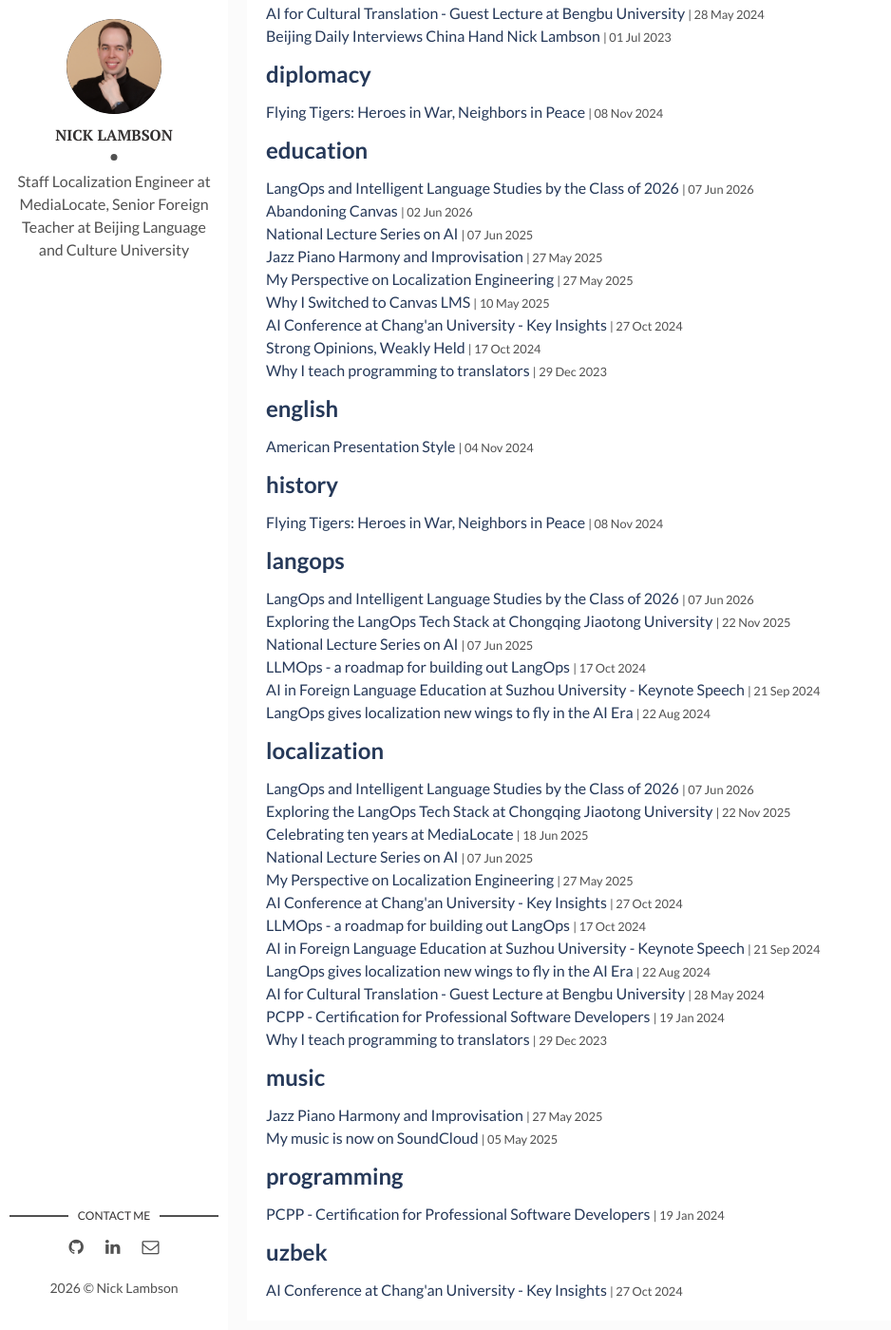
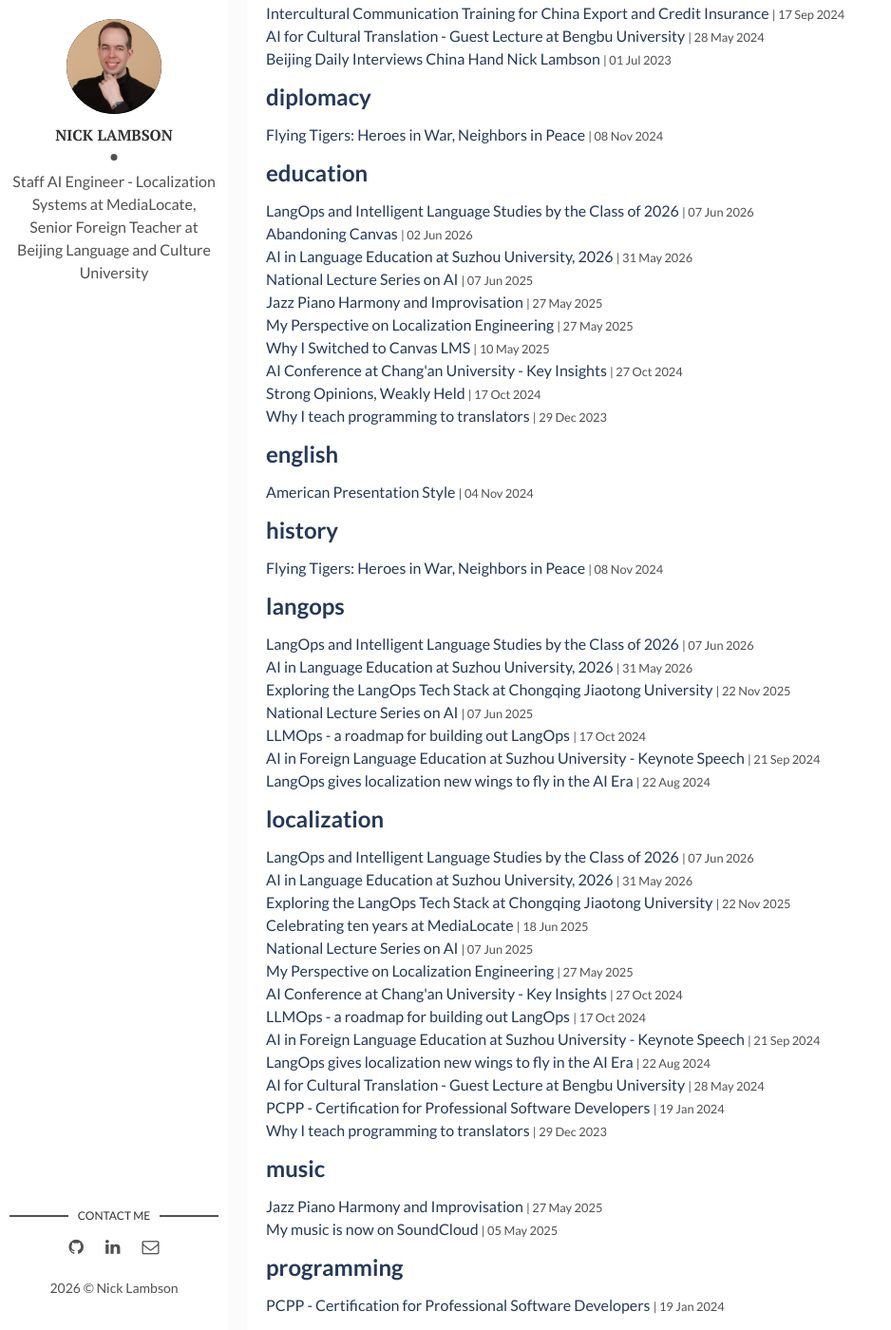
Before and after one commit to nicklambson/nicklambson.github.io, a Jekyll site: the page built from tags.html, in a window 1280 px wide and 1400 px high, scrolled down 1351 px. Shown: the whole window at 95% size, without its empty margins (0-938 px from the left). Built offline with Jekyll 4.4.1, drawn with Linux system fonts in a browser that asks for light colours; some of the changed lines change nothing that is shown; some of the changed text lies outside the part shown.

Commit message:
Suzhou conference 2026

```diff
--- a/_config.yml
+++ b/_config.yml
@@ -1,6 +1,6 @@
 title: Nick Lambson
 description: > # this means to ignore newlines until "baseurl:"
-  Nick Lambson is a localization engineer and teacher living in Beijing, China.
+  Nick Lambson is a an AI engineer and educator of localization systems living in Beijing, China.
 permalink: ':title/'
 baseurl: "/" # the subpath of your site, e.g. /blog
 url: "nicklambson.github.io" # the base hostname & protocol for your site, e.g. http://example.com
@@ -9,7 +9,7 @@
 # Author Settings
 author: Nick Lambson # add your name
 author-img: nick-lambson-portrait.jpg # add your photo
-about-author: Staff Localization Engineer at MediaLocate, Senior Foreign Teacher at Beijing Language and Culture University
+about-author: Staff AI Engineer - Localization Systems at MediaLocate, Senior Foreign Teacher at Beijing Language and Culture University
 
 social-github: nicklambson # add your Github handle
 social-linkedin: nicklambson
--- /dev/null
+++ b/_posts/2026-05-31-suzhou-ai-language-education-conference.md
@@ -0,0 +1,96 @@
+---
+layout: post
+title: AI in Language Education at Suzhou University, 2026
+date: 2026-05-31 10:00:00 +0800
+description: A summary of keynote research from the May 2026 symposium on foreign language teaching reform in the AI era.
+img: suzhou_conference_2026.png
+fig-caption:
+tags: [ai, education, langops, localization]
+categories: [blog]
+author: Nick Lambson
+---
+
+On May 29–31, 2026, I returned to [Suzhou University](https://nicklambson.github.io/suzhou-ai-in-foreign-language-education/) in Anhui Province for the second time in two years — this time for the **Symposium on Foreign Language Teaching Reform in the AI Era** (人工智能时代外语教学改革研讨会), co-hosted with Fuyang Normal University. About 150 educators gathered to work through a question that no longer feels theoretical: not whether AI belongs in the language classroom, but how to redesign roles, curricula, and ethics now that it is already there.
+
+Below is my summary of the keynote research. I have organized it by theme rather than by speaker order, because that is how the ideas actually connected in the room.
+
+![Suzhou Conference 2026](/assets/img/suzhou_conference_2026.png)
+
+## Three tensions running through the conference
+
+Three threads kept reappearing across the keynotes.
+
+**Opportunity versus equity.** AI promises personalization at scale, but several speakers showed that the promise is unevenly distributed. Zhu Yue of Anhui University cited national survey data showing sharp gaps between eastern and western China in network infrastructure, smart-board adoption, AI teaching coverage, and teacher digital literacy. In some comparisons, urban teachers' daily use of national education platforms ran four times longer than their rural counterparts. Zhao Congyi of Fuyang Normal University described a parallel problem at the institutional level: many foreign-language teachers know AI exists but lack familiar tools, practice environments, and time to experiment.
+
+**Human agency versus automation.** Li Xiaopeng of National University of Defense Technology argued philosophically that generative AI is a powerful *intertextual* machine — it recombines existing texts brilliantly — but not a genuine dialogic partner capable of *intersubjectivity*, the mutual recognition that both speakers can change each other's thinking. Kizito Tekwa of the University of Ottawa offered an empirical counterweight: students who critically reviewed AI-generated paragraphs improved their own writing, but only when they worked individually did they reliably transfer that critique into their drafts. The lesson from both talks is similar: AI assists learning when humans stay in the critic's chair.
+
+**Chat versus systems.** My own presentation pointed to a practical version of the same idea. Most teachers still copy text into a chat window and copy it back out. That workflow works until you need files, multi-step tasks, or runnable tools — which is exactly what language-technology education increasingly requires.
+
+## Teacher roles and AI literacy
+
+The conference opened with a policy-scale view from Zhu Yue on **teacher role transformation in the digital era**. His argument was that the traditional "knowledge transmitter" role is weakening not because teachers matter less, but because standardized explanation is now cheap. What remains indispensable is design, diagnosis, and values: learning designer, data-informed instructor, emotional guide, and ethics gatekeeper.
+
+Zhu proposed a **five-dimension competency model** for the intelligent era: AI awareness and philosophy; AI application integrated across teaching; cross-disciplinary fusion; data-driven instructional decisions; and ethics and security. The model is not a checklist — he described three interacting chains, where ethical awareness filters data use, application generates evidence, and evidence refines philosophy.
+
+Zhao Congyi offered a complementary **four-dimension framework** tailored to foreign-language faculty: cognitive understanding of what AI can and cannot do; value attitude anchored in "education first, AI as tool" (育人为本、AI为器); scientific-educational application; and ethical responsibility. He drew on Celik's AI literacy framework and UNESCO's 2024 AI competency framework for teachers, but localized the discussion with campus cases that made the abstractions feel usable.
+
+Two examples stood out. In a course on Chinese cultural communication, teachers used **Doubao AI as a "cultural language partner"** — answering background questions before class, modeling idiomatic expressions during class, and giving personalized writing feedback after class. A unit on Peking duck moved from vocabulary drill to cross-cultural comparison: students asked why duck is considered "cooling" in traditional Chinese medicine, practiced food-host interview language in class, and wrote essays comparing roast duck to hometown dishes with AI-assisted revision.
+
+In translation pedagogy, Zhao described a **human-machine collaborative workflow** on the "试译宝" platform: students submit pre-class trial translations, compare AI translation, AI polishing, and prompt-engineered translation in class, and receive both intelligent scoring and teacher evaluation. The point is not to replace the translator but to make prompt design, post-editing, and domain knowledge visible parts of the curriculum.
+
+Wang Peng of the Hefei Academy of Educational Sciences rounded out the policy layer with **five principles for AI in English teaching**: appropriateness (适切性), ease of use (易用性), stability (稳定性), student agency (主体性), and criticality (批判性). He traced AI's evolution from Dartmouth 1956 through narrow AI, generative AI, large models, and AI agents, then mapped current Ministry of Education guidance — "AI to assist learning, teaching, and research" — onto concrete EFL scenarios: personalized reading paths, conversational practice, writing support, and real-time feedback aligned with the 2025 *Guidelines for Generative AI Use among Primary and Secondary Students*.
+
+## Redesigning the classroom
+
+If the first cluster of talks asked *who the teacher becomes*, the next asked *what the classroom becomes*.
+
+Cao Jun of the Anhui Provincial Foreign Language Association made the strongest pedagogical case for **Understanding by Design (UbD) fused with Project-Based Learning (PBL)**. UbD is backward design: decide what enduring understanding you want, design evidence of that understanding, then plan learning experiences. PBL is not a dessert activity tacked onto a finished unit — it is the main course, a sustained inquiry ending in a public product.
+
+Cao's worked example, **"My Hometown's Palette,"** used a seventh-grade English unit on colors to build cultural identity. Students moved through essential questions like *How do colors shape our memories of a place?* and produced posters or short videos introducing their hometown's palette to an authentic audience. He walked through GRASPS task design (Goal, Role, Audience, Situation, Product, Standards) and the WHERETO framework for sequencing experiences — hook, explore, rethink, evaluate, tailor, organize.
+
+Wang Peng's contribution on the English classroom emphasized **generative AI's four research-backed orientations** in EFL: intelligent content generation, conversational support, writing coaching beyond grammar correction, and real-time analytic feedback. His examples tied these orientations to textbook units on plants and disaster response, showing how teachers can use AI to extend reading-for-writing tasks rather than replace them.
+
+Kizito Tekwa's study, **"Do Two Heads Write Better Than One?"**, gave the conference its clearest experimental result. Fifty-six first-year academic writing students individually critiqued AI-generated descriptive paragraphs, then either wrote in groups (n=27) or individually (n=29). Overall writing quality did not differ much, but the pattern of *how* students learned from AI did:
+
+- **Groups** wrote significantly longer paragraphs, with stronger thesis statements and grammar scores, and reported much higher motivation and self-efficacy after the task.
+- **Individuals** were far better at transferring their AI critique into their own writing: 100% success at reproducing strengths they had identified in AI text, versus 56–72% for groups; weakness repetition dropped from 55% to 32% for individuals but stayed around 60% for groups.
+
+His teaching recommendation matched what many of us already do informally: **group brainstorming and drafting, then individual revision** — use collaboration for energy and volume, use solitude for critical transfer.
+
+## Philosophy, epistemology, and global context
+
+The most abstract — and in some ways most necessary — talks asked what kind of knowledge AI actually produces.
+
+Li Xiaopeng's keynote, **"Can Human-Machine Dialogue Achieve Knowledge Innovation?"**, drew on Bakhtin, Habermas, and Kristeva to distinguish **intersubjectivity** from **intertextuality**. True dialogic knowledge creation requires both parties to treat the other as a potential source of new meaning. Generative AI, by contrast, operates through statistical prediction over prior text — Li called it a "giant intertextual machine" with extraordinary retrospective reach but no embodied forward-looking stance. Human-AI dialogue can be useful, he argued, but the human supplies the subjectivity, the intention, and the openness to being changed.
+
+Zhang Xiaorong's talk on **large language models, language epistemology, and foreign-language major construction** bridged classical linguistics with the current moment. Tracing the arc from Chomsky's *Knowledge of Language* and the innateness hypothesis through Universal Grammar, he asked what the "language faculty" means when students also learn from models trained on the entire internet. His slides pointed toward new professional identities for language graduates — **language advisor, language partner, language assessment specialist** — and toward prompt engineering as a core skill for the major. (I am summarizing here from partial slide content; the legacy `.ppt` format did not yield a full transcript.)
+
+Benjamin H. Nam of the University of Tennessee placed the conference in a **global comparative frame**. Using C. Wright Mills's sociological imagination and Bourdieu's concepts of habitus, cultural capital, and linguistic hegemony, he examined China's rise in AI-STEAM research alongside transnational academic mobility under the Belt and Road Initiative. China hosted nearly half a million international students by 2018–2019, with a growing share at the postgraduate and doctoral level; simultaneously, Chinese students remain the largest group in Anglophone knowledge hubs. Nam's question for the academy was reflexive: how does cosmopolitan knowledge reproduction change when the center of research gravity shifts?
+
+## My presentation: From LLMs to Agents
+
+I spoke on the last day about a shift I see in my own teaching at Beijing Language and Culture University: from **cloud-based LLMs** to **AI agents** that work on your files and carry tasks through to completion.
+
+Most of us already use LLMs by copying text into ChatGPT and copying answers back. That pattern has three natural limits: the model cannot see your course folder, it requires constant back-and-forth for complex outputs, and it cannot deliver a runnable tool — only text about one.
+
+Agents change the equation. An agent can read and write files, run Python, browse the web, and keep working on a multi-step task without you reprompting every minute. The progression, following Maarten Grootendorst's visual guide, runs from a plain LLM (prompt → answer), to an augmented LLM with fixed tool steps, to an autonomous agent that plans, acts, observes results, and replans until done.
+
+I demonstrated three use cases from my own courses:
+
+1. **Textbook to HTML class notes.** I paste a chapter into a plain `.txt` file, point an agent at the folder of exhibit images, and ask it to build a self-contained HTML page with glossary entries after first mention of key terms and collapsible classroom activities. The whole workflow takes about fifteen minutes.
+
+2. **Interactive edit-distance tool.** In my language-technology course, I ask an agent to build a small Python app live while students watch: type two words, see Levenshtein edit distance and the step-by-step transformation table. Five minutes to a working demo; I write no code myself.
+
+3. **Exam generation pipeline.** From a plain-text question bank, the agent converts to JSON, generates randomized HTML, exports a CSV answer key, and formats landscape A4 pages ready to print.
+
+The efficiency gain I care about most is **agent skills** — saving a workflow as a reusable instruction file so the next lesson starts with "use the class notes skill" instead of retyping the recipe. Tools worth exploring include [Cursor](https://cursor.sh/), Claude Cowork, and [TRAE SOLO](https://trae.ai/), which is accessible and affordable in China. My action items for the audience were practical: install Python, work in text-based formats (`.txt`, `.md`, `.html`, `.json`, `.csv`), and when a workflow works, save it as a skill.
+
+## What I took away
+
+Two years ago I spoke at Suzhou about the post-localization landscape facing translation graduates. This year's conversation had moved upstream — into teacher identity, curriculum design, classroom evidence, and the philosophy of knowledge itself. Nobody was asking whether to use AI. They were asking how to use it without surrendering judgment, equity, or the human relationships that make language education worth doing.
+
+The best talks shared a design instinct: **AI works when teachers and students stay in the driver's seat.** Cao Jun's UbD-PBL fusion keeps purpose and assessment in human hands. Zhao Congyi's campus cases treat AI as a partner under teacher oversight. Kizito Tekwa's data show that critique, not consumption, is what improves writing. Li Xiaopeng reminds us that dialogue still requires a dialogic subject — and in the classroom, that subject is the student or the teacher, not the model.
+
+My contribution was the practical corollary: the next step for language-technology educators is to stop treating AI as a chat window and start treating it as a **builder of teaching systems** — notes pages, interactive tools, exam pipelines, and reusable skills that accumulate over a career.
+
+Thank you again to Suzhou University and Fuyang Normal University for the invitation.
```
Also changed, not shown: 1 other file.
